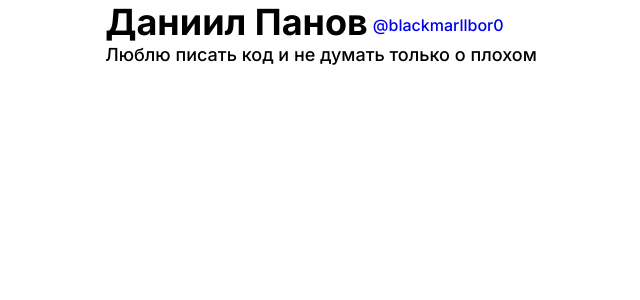
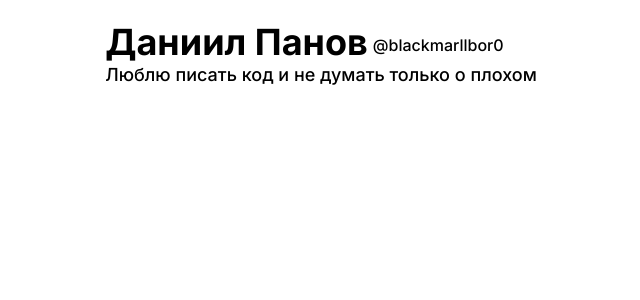
Before and after one commit to blackmarllbor0/web-portfolio, a React (Create React App) app: page / in a window 1280 px wide. Shown: the top 300 px of the page, without its empty margins (319-959 px from the left). Built offline with nearby package versions, Linux system fonts and the light colour scheme.

Commit message:
поставил цвет текста и сделал не большой отступ от начала страницы

```diff
--- a/src/App/App.scss
+++ b/src/App/App.scss
@@ -3,10 +3,12 @@
 * {
   margin: 0;
   padding: 0;
+  color: $main_font_color;
 }
 
 body {
   display: grid;
   place-items: center;
   font-family: $main_font_family;
+  padding: 20px 0;
 }
```
